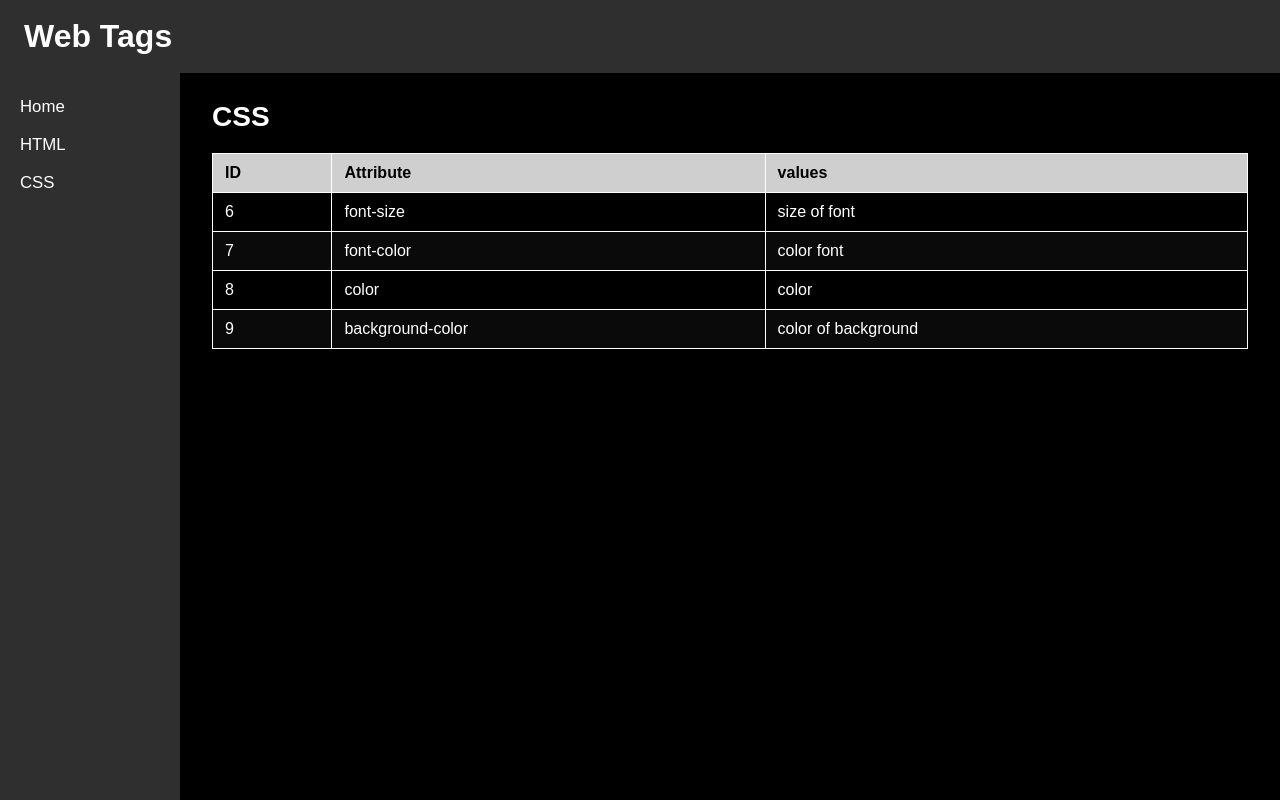
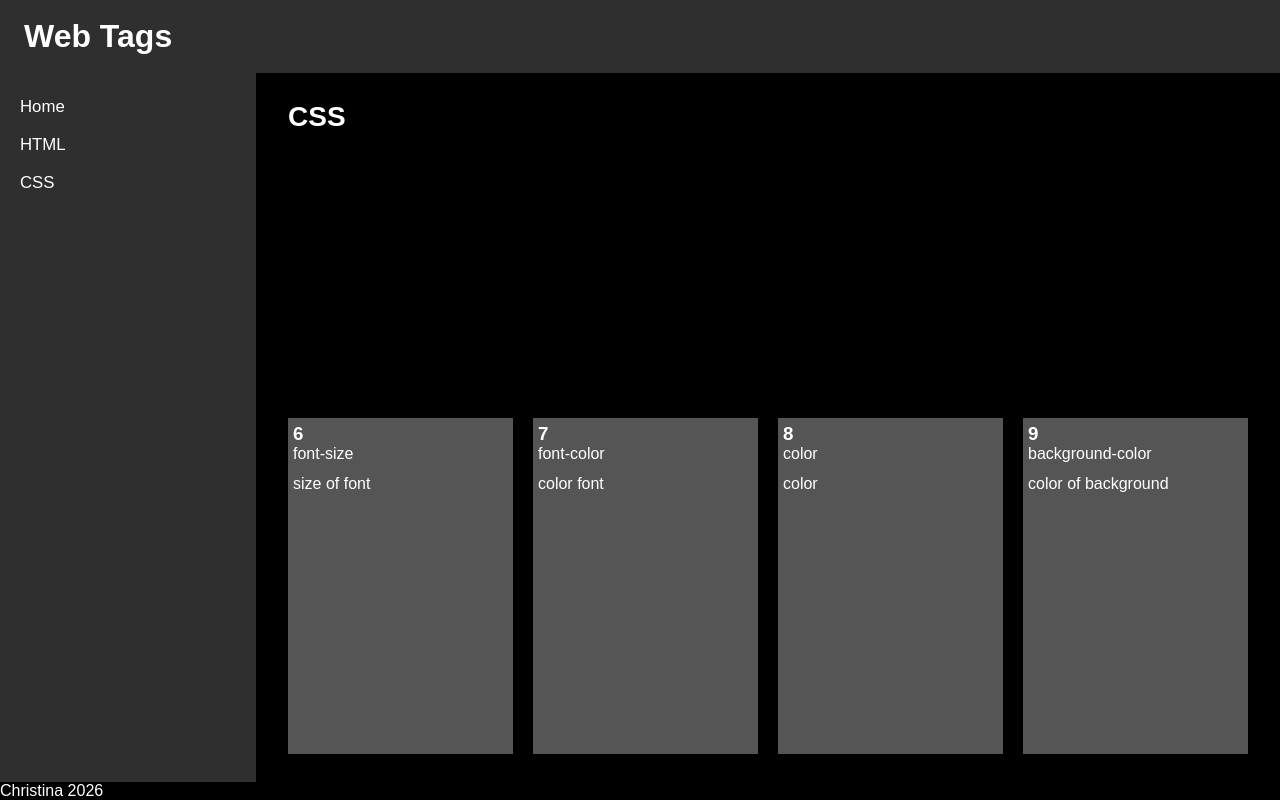
Before and after one commit to chrxssy2023/study_planner, a Flask app: page /tags/css in a window 1280 px wide. Run offline with Flask 3, Linux system fonts and the light colour scheme; data comes from the database, SQL or seed files in the repository.

Commit message:
Using CSS Grid for layout and displaying data in grid

```diff
--- a/static/css/style.css
+++ b/static/css/style.css
@@ -11,7 +11,7 @@ body {
 
 body {
     display: grid;
-    grid-template-columns: 180px 1fr;
+    grid-template-columns: 1fr 4fr;
     grid-template-rows: auto 1fr;
     font-family: Arial, Helvetica, sans-serif;
     background-color: #000000;
@@ -98,3 +98,25 @@ tbody td {
 tbody tr:nth-child(even) td {
     background-color: #0a0a0a;
 }
+
+main {
+    display: grid;
+    grid-template-columns: 1fr 1fr 1fr 1fr;
+    row-gap: 20px;
+    column-gap: 20px;
+}
+
+main h2 {
+    grid-column: 1/5;
+}
+
+article {
+    background-color: #555555;
+    padding: 5px;
+}
+
+form {
+    border: 1px solid #ffffff;
+    padding: 5px;
+    margin: 5px;
+}
--- a/templates/base.html
+++ b/templates/base.html
@@ -25,5 +25,8 @@
     <main>
     {% block main %}{% endblock %}
     </main>
+    <footer>
+        <p> Christina 2026 </p>
+    </footer>
 </body>
 </html>
--- a/templates/webtags.html
+++ b/templates/webtags.html
@@ -2,26 +2,17 @@
 
 {% block main %}
         <h2>{{ title }}</h2>
-        <table>
-            <thead>
-                <tr>
-                    <th>ID</th>
-                    <th>Attribute</th>
-                    <th>values</th>
-                </tr>
-            </thead>
-            <tbody>
+
             {% for tag in tags %}
-                <tr>
-                    <td>{{ tag[0] }}</td>
-                    <td>{{ tag[1] }}</td>
-                    <td>{{ tag[2] }}</td>
-                </tr>
+            <article>
+                <h3>{{ tag[0] }}</h3>
+                <p>{{ tag[1] }}</p>
+                <p>{{ tag[2] }}</p>
+            </article>
             {% else %}
             <tr>
                 <td colspan="2">No tags found.</td>
             </tr>
             {% endfor %}
         </tbody>
-        </table>
 {% endblock %}
```
Lines whose indentation alone changed are shown as unchanged.
